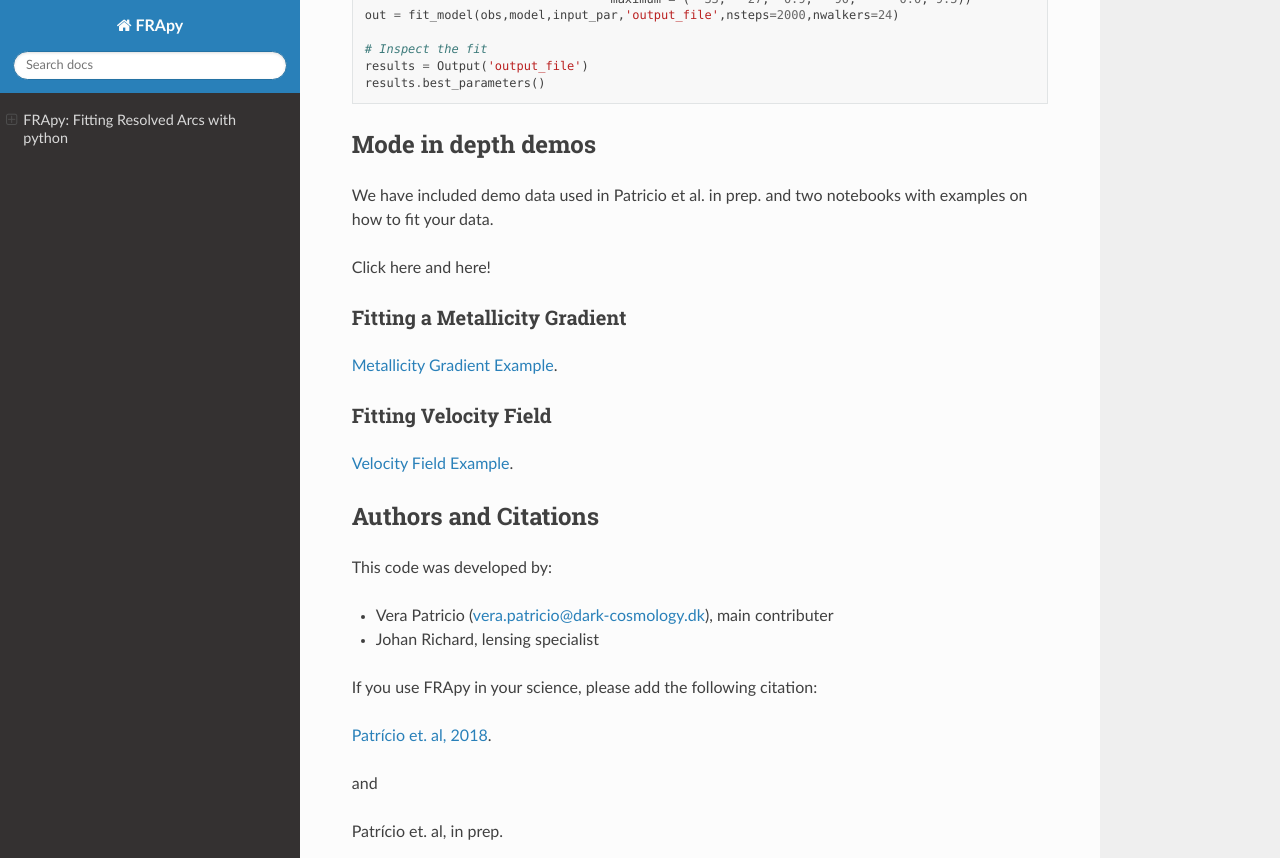
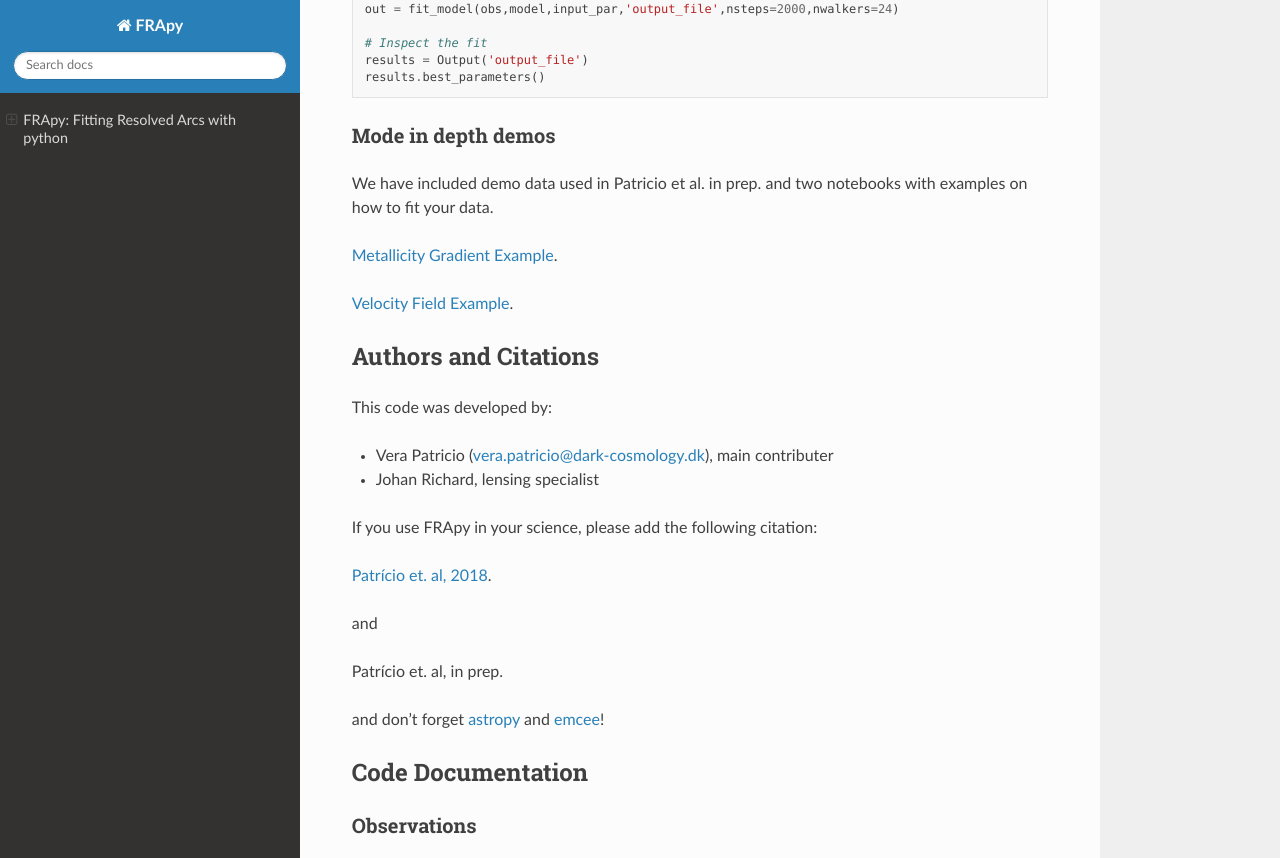
Before and after one commit to VeraPatricio/FRApy, a Sphinx documentation site: the page built from docs/source/index.rst, in a window 1280 px wide and 900 px high, scrolled down 2051 px, cut to the strip 0-858 px from the top of the window. Built offline with Sphinx 7.4.7 and the Read the Docs theme 2.0.0, drawn with Linux system fonts in a browser that asks for light colours; formulas are drawn with MathJax 3.

Commit message:
more fixing in the docs

```diff
--- a/docs/source/index.rst
+++ b/docs/source/index.rst
@@ -52,7 +52,7 @@ It requires the following packages:
 
 
 Quick start
-=================================
+-------------------------------
 
 FRApy is a python module. A minimum working example would look something like this:
 
@@ -87,19 +87,12 @@ FRApy is a python module. A minimum working example would look something like th
 
 
 Mode in depth demos
-=================================
+-------------------------------
 
 We have included demo data used in Patricio et al. in prep. and two notebooks with examples on how to fit your data.
 
-Click here and here!
-
-Fitting  a Metallicity Gradient
--------------------------------
 
 `Metallicity Gradient Example <https://github.com/VeraPatricio/FRApy/blob/master/examples/demo_fit_metallicity_gradient.ipynb>`_.
-
-Fitting Velocity Field
------------------------
 
 `Velocity Field Example <https://github.com/VeraPatricio/FRApy/blob/master/examples/demo_fit_velocity_model.ipynb>`_.
 
```
Also changed, not shown: 4 other files.
